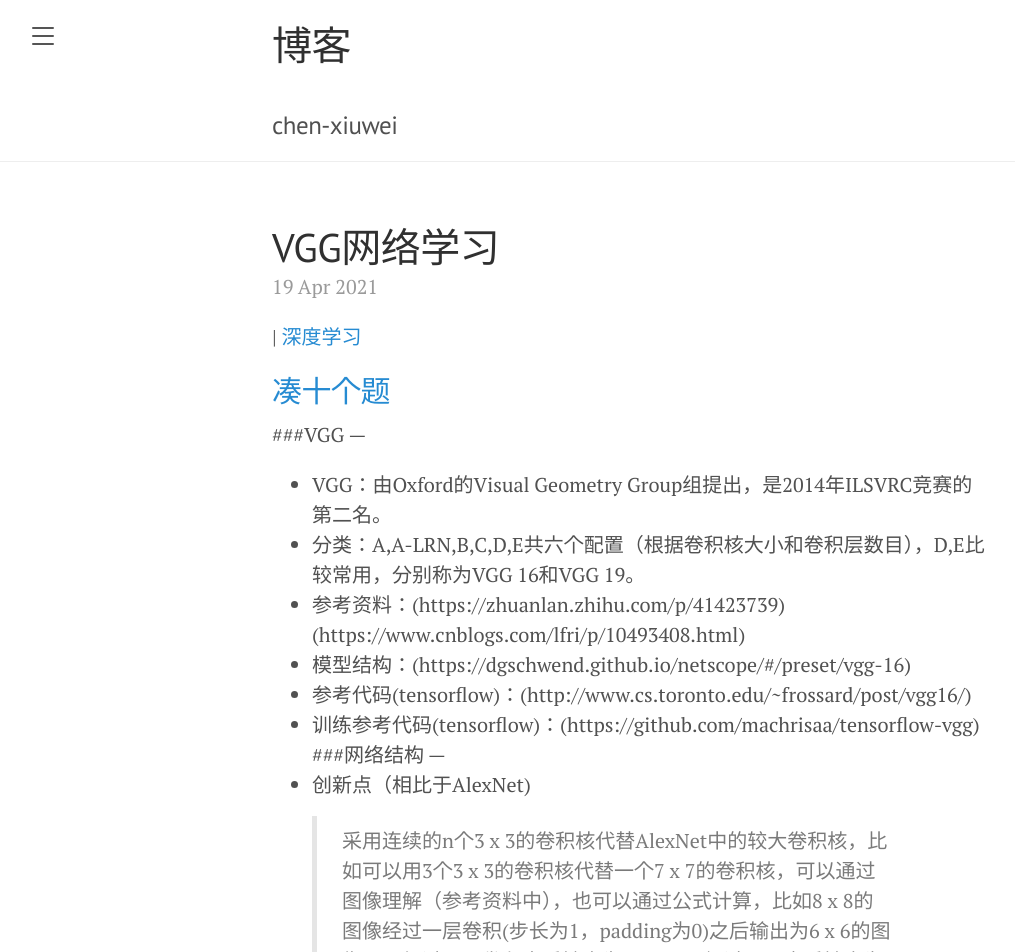
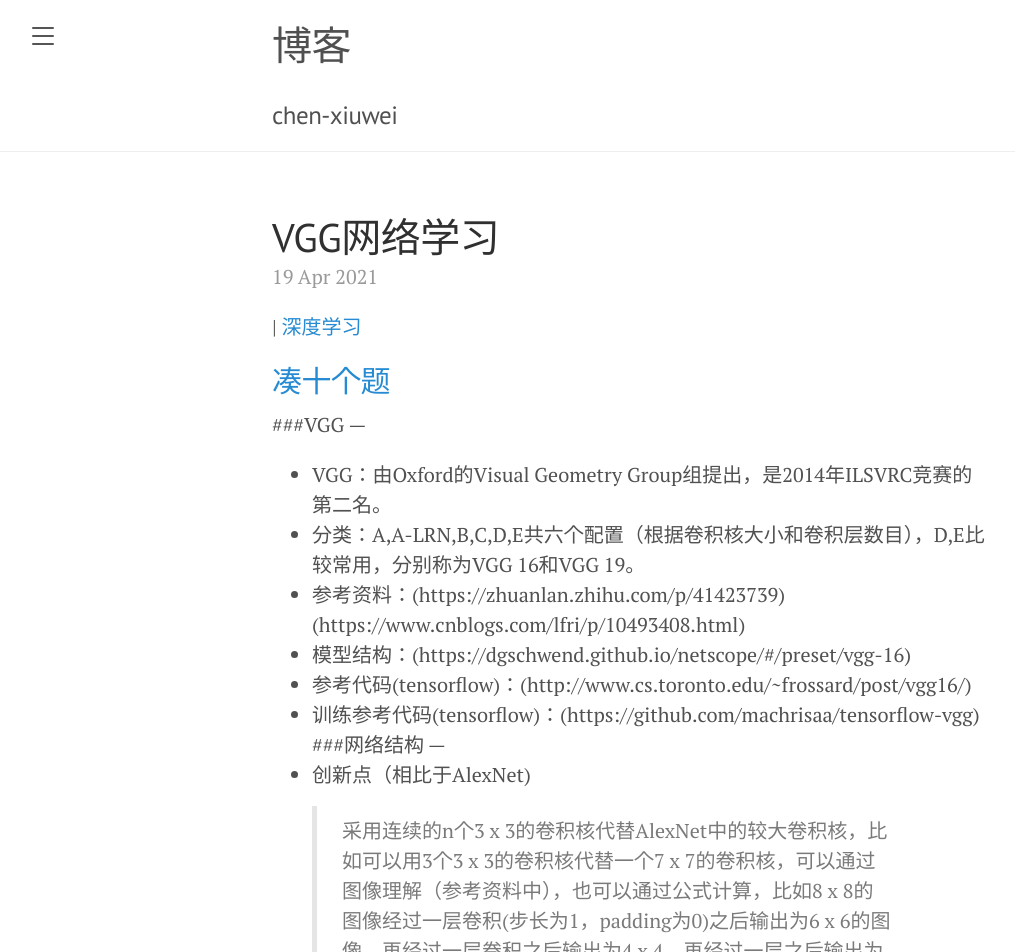
Before and after one commit to chen-xw/chen-xw.github.io, a Jekyll site: the page built from blog/index.html, in a window 1280 px wide. Shown: the top 952 px of the page, without its empty margins (8-1023 px from the left). Built offline with Jekyll 4.4.1, drawn with Linux system fonts in a browser that asks for light colours; the list of posts is cut into pages by our own code; comment, search, counter and statistics services are not loaded.

Commit message:
Update default.html

```diff
--- a/_layouts/default.html
+++ b/_layouts/default.html
@@ -12,7 +12,7 @@
     <div class="wrap">
       <div class="masthead">
         <div class="container">
- <h1 class="page-title">{{ page.title }}</h1>&nbsp;
+ <h1 class="masthead-title">{{ page.title }}</h1>&nbsp;
           <h3 class="masthead-title">
 
             <a href="{{ site.baseurl }}/" title="Home">{{ site.title }}</a>
```
